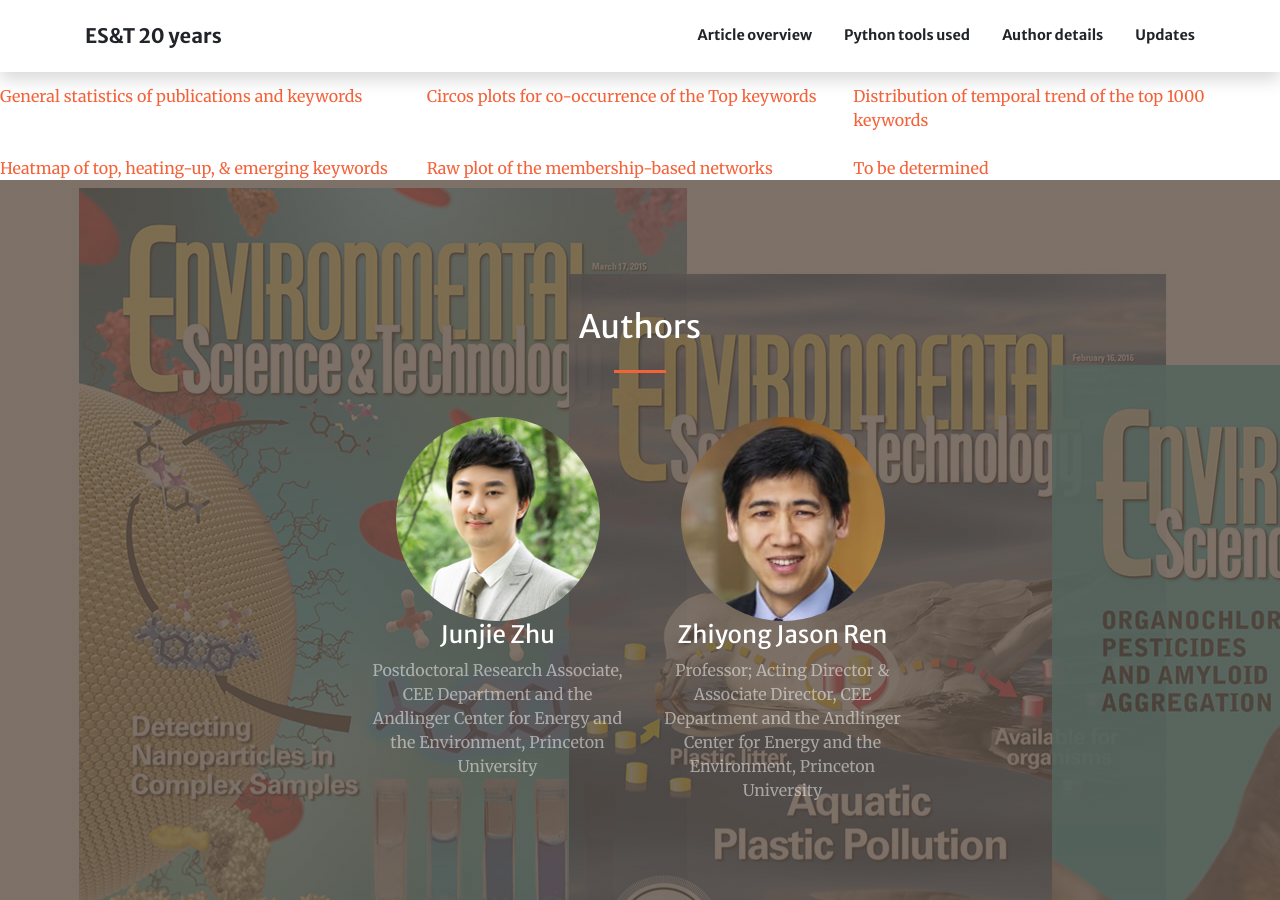
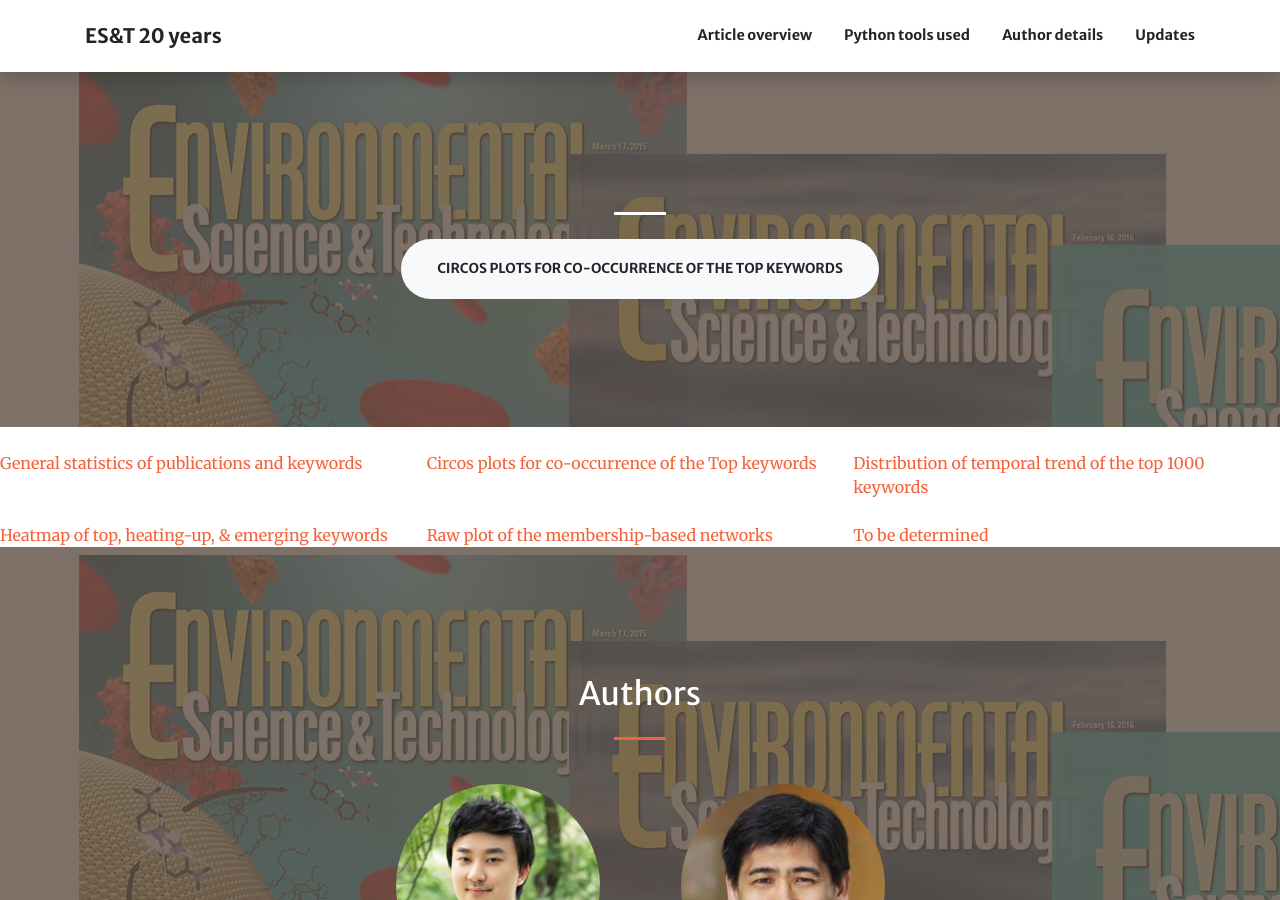
Before and after one commit to starfriend10/EST, a Jekyll site: the page built from index.md, in a window 1280 px wide and 900 px high, scrolled down 1598 px. Built offline with Jekyll 4.4.1, drawn with Linux system fonts in a browser that asks for light colours; nearby versions of some CDN libraries.

Commit message:
Update index.md

```diff
--- a/index.md
+++ b/index.md
@@ -24,6 +24,16 @@ sections:
     actions:
       - title: Circos plots for co-occurrence of the Top keywords
         url: https://pubs.acs.org/journal/esthag
+        class: btn-light
+
+  - type: call-to-action.html
+    section_id: about
+    background_style: bg-primary
+    title:
+    text:
+    actions:
+      - title: Circos plots for co-occurrence of the Top keywords
+        url: '#page-top'
         class: btn-light
 
   - type: portfolio.html
```
